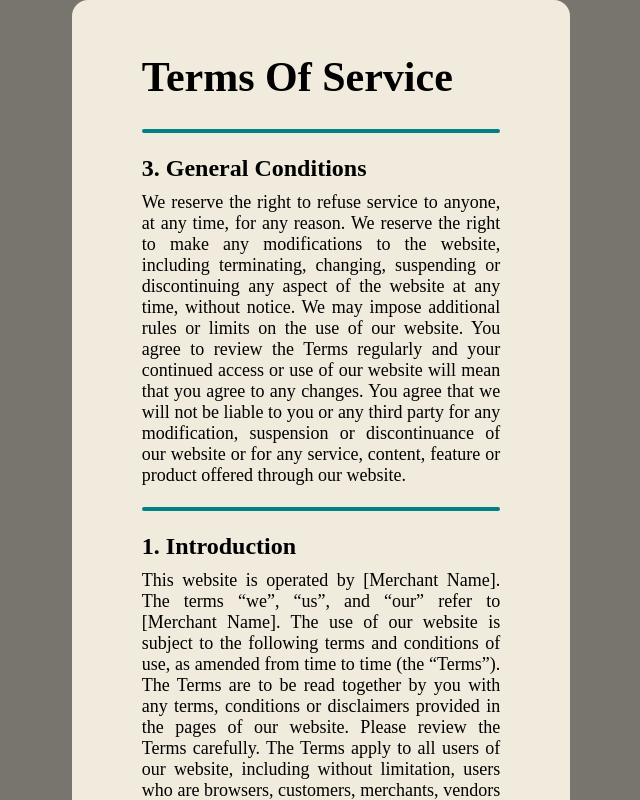
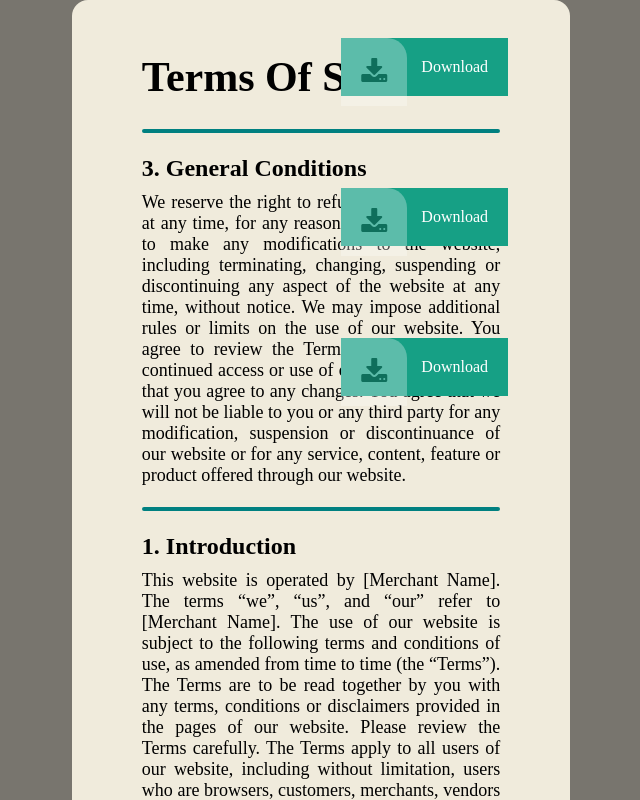
Before and after one commit to ForSign/DevStream.TestTask, a React (Create React App) app in the folder JS/react_sap/: page / in a window 1280 px wide. Shown: the whole page, without its empty margins (319-959 px from the left). Built offline with nearby package versions, Linux system fonts and the light colour scheme.

Commit message:
add downloadButton

```diff
--- a/JS/react_sap/src/components/Canvas.jsx
+++ b/JS/react_sap/src/components/Canvas.jsx
@@ -1,4 +1,5 @@
 import React from 'react';
+import DownloadButton from "./UI/Button/DownloadButton";
 
 const Canvas = ({ imageUrl }) => {
 
@@ -24,7 +25,10 @@ const Canvas = ({ imageUrl }) => {
     });
 
     return (
-        <canvas className="gallery-image" ref={canvas} width={width} height={height}/>
+        <div>
+            <canvas className="gallery-image" ref={canvas} width={width} height={height}/>
+            <DownloadButton href={imageUrl}/>
+        </div>
     );
 };
 
--- a/JS/react_sap/src/components/Galley.jsx
+++ b/JS/react_sap/src/components/Galley.jsx
@@ -1,16 +1,19 @@
 import React, {useState} from 'react';
 import myData from "../test.json";
 import Canvas from "./Canvas";
+import DownloadButton from "./UI/Button/DownloadButton";
 
 const Galley = () => {
 
     const [images, setImages] = useState(myData.images)
 
+    const host = "http://188.166.203.164";
+
     return (
         <div className="gallery">
             {images.map((image) =>
                 <div className="gallery-item">
-                    <Canvas imageUrl={image.image_url} />
+                    <Canvas imageUrl={host + image.image_url} />
                 </div>
             )}
         </div>
--- /dev/null
+++ b/JS/react_sap/src/components/UI/Button/DownloadButton.jsx
@@ -0,0 +1,13 @@
+import React from 'react';
+import cl from './DownloadButton.module.css';
+
+const DownloadButton = ({href}) => {
+
+    return (
+        <div className={cl.button}>
+            <a href={href} className="btn-wrap">Download</a>
+        </div>
+    );
+};
+
+export default DownloadButton;
--- /dev/null
+++ b/JS/react_sap/src/components/UI/Button/DownloadButton.module.css
@@ -0,0 +1,37 @@
+@import "https://netdna.bootstrapcdn.com/font-awesome/4.0.3/css/font-awesome.css";
+a:link{text-decoration:none}
+
+.button {
+    text-align: end;
+}
+
+.button a{
+    background-color:#16a085;
+    display:inline-block;
+    position:relative;
+    margin:30px 5px;
+    padding:20px 20px 20px 80px;
+    color:#fff;
+    transition:all 0.4s ease
+}
+
+.button a:before{
+    content:"\f019";
+    font-family:fontAwesome;
+    position:absolute;
+    font-style: normal;
+    font-weight: normal;
+    text-decoration: inherit;
+    font-size:28px;
+    border-radius:0 20px 0 0;
+    color:#000;
+    background-color:#fff;
+    opacity:0.3;
+    padding:20px;
+    top:0;
+    left:0
+}
+
+.vn-teal a:hover{
+    background:#2c3e50
+}
```
